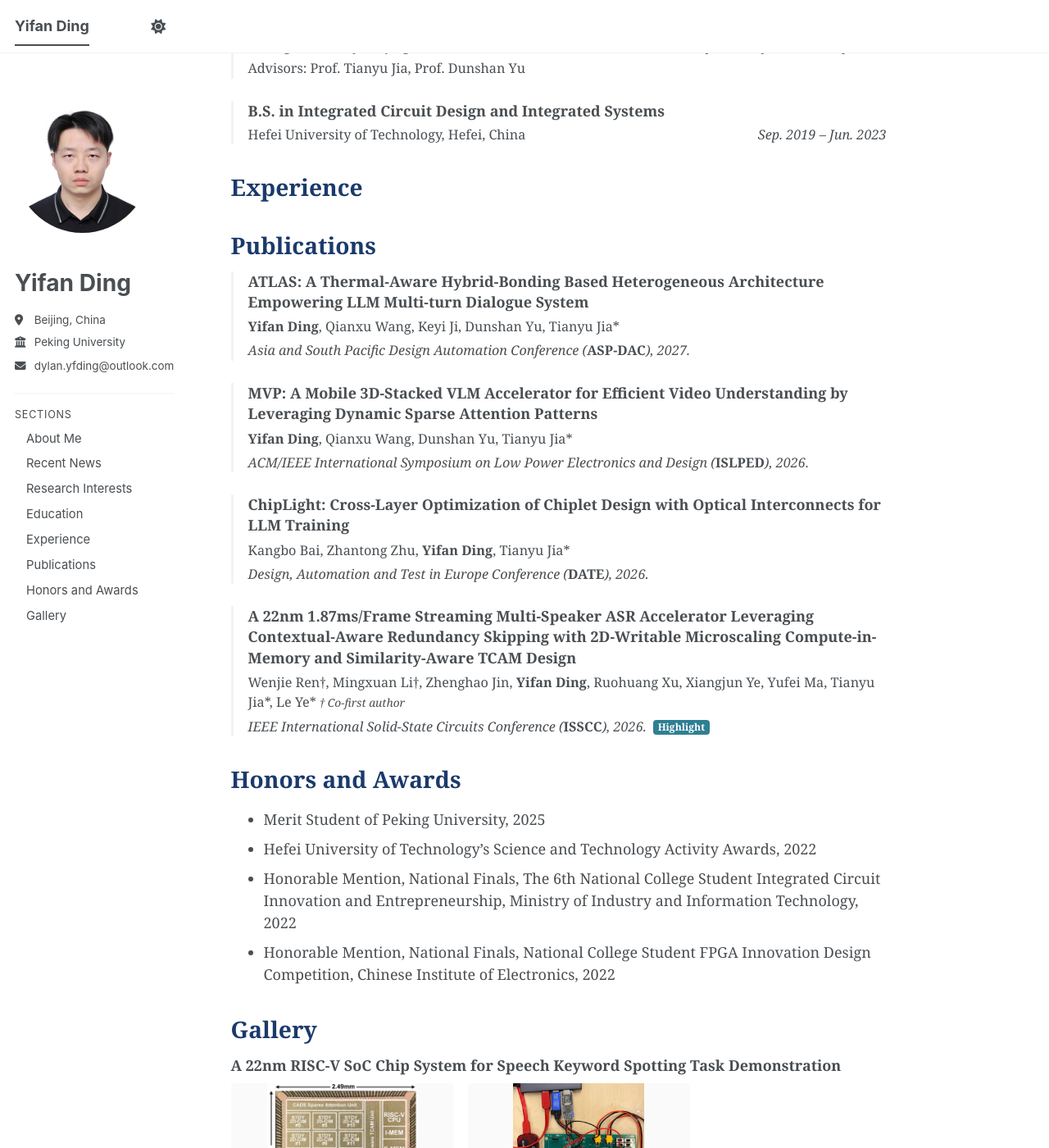
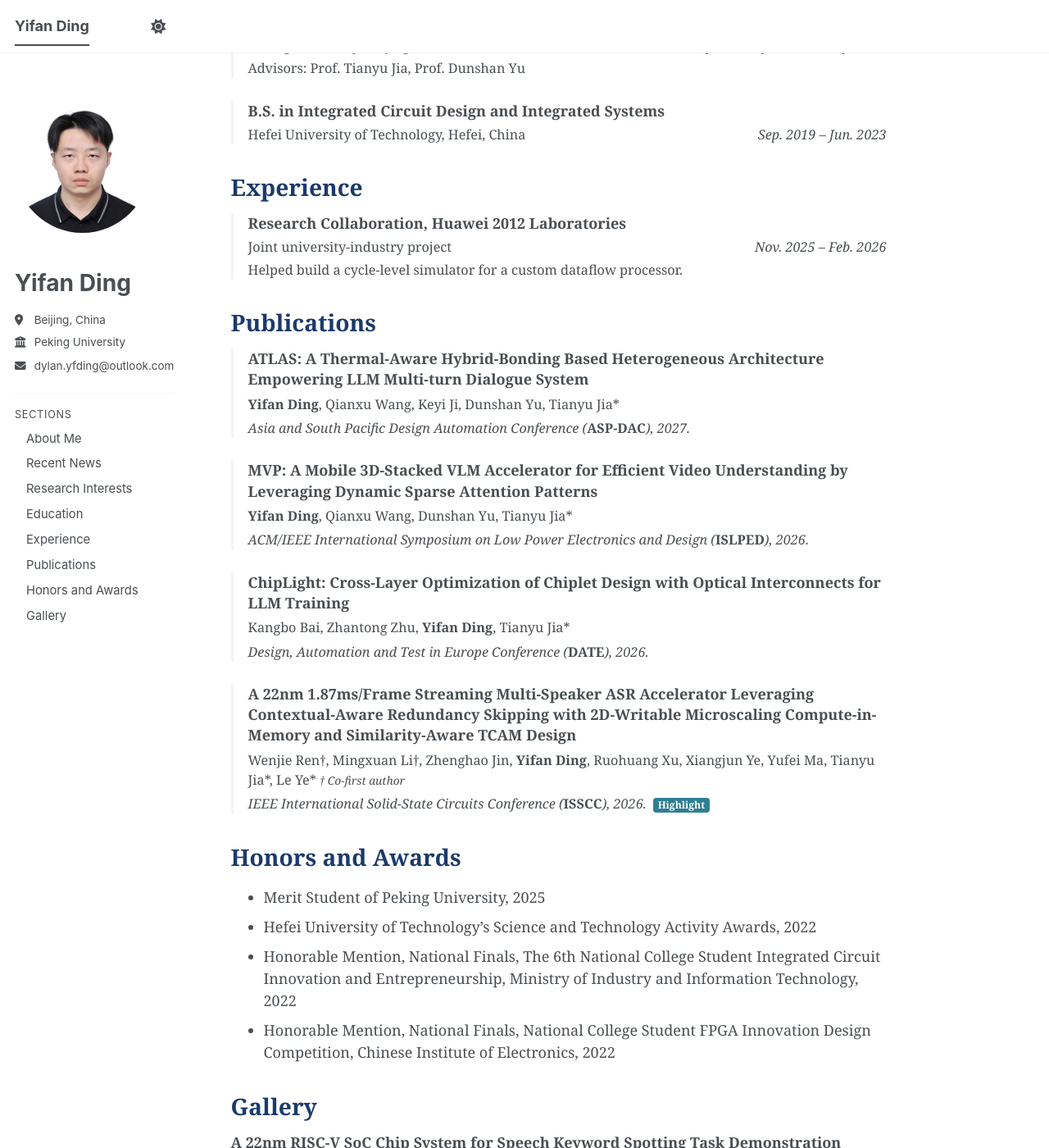
Before and after one commit to DylanDing54/DylanDing54.github.io, a Jekyll site: the page built from _pages/about.md, in a window 1280 px wide and 1400 px high, scrolled down 967 px. Shown: the whole window at 82% size. Built offline with Jekyll 4.4.1, drawn with Linux system fonts in a browser that asks for light colours; a style sheet for code colours, icons or effects is not loaded.

Commit message:
Add the Huawei collaboration to Experience
Co-Authored-By: Claude Opus 5 (1M context) <noreply@anthropic.com>

```diff
--- a/_pages/about.md
+++ b/_pages/about.md
@@ -62,14 +62,11 @@ Education
 Experience
 ======
 <div class="experience-list">
-  <!-- Add an entry per position, newest first:
   <div class="experience-item">
-    <div class="experience-role"><strong>Research Intern</strong></div>
-    <div class="experience-org">Organization, City, Country</div>
-    <div class="experience-detail">What you worked on.</div>
-    <div class="experience-date">Jun. 2026 &ndash; Sep. 2026</div>
+    <div class="experience-role"><strong>Research Collaboration, Huawei 2012 Laboratories</strong></div>
+    <div class="experience-org">Joint university-industry project<span class="experience-date">Nov. 2025 &ndash; Feb. 2026</span></div>
+    <div class="experience-detail">Helped build a cycle-level simulator for a custom dataflow processor.</div>
   </div>
-  -->
 </div>
 
 Publications
--- a/_sass/layout/_custom.scss
+++ b/_sass/layout/_custom.scss
@@ -161,6 +161,11 @@
 }
 
 .experience-org {
+    display: flex;
+    flex-wrap: wrap;
+    justify-content: space-between;
+    align-items: baseline;
+    gap: 0 1em;
     font-size: 0.9em;
     margin-bottom: 0.2em;
     color: var(--global-text-color);
@@ -172,9 +177,11 @@
     color: var(--global-text-color);
 }
 
+/* Sits on the org line, pushed right by the flex container; wraps onto
+   its own line on narrow screens. */
 .experience-date {
-    font-size: 0.85em;
     font-style: italic;
+    white-space: nowrap;
     color: var(--global-fig-caption-color);
 }
 
```
